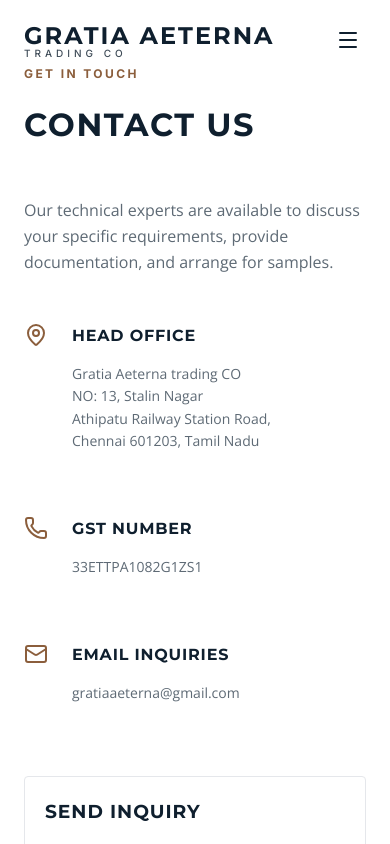
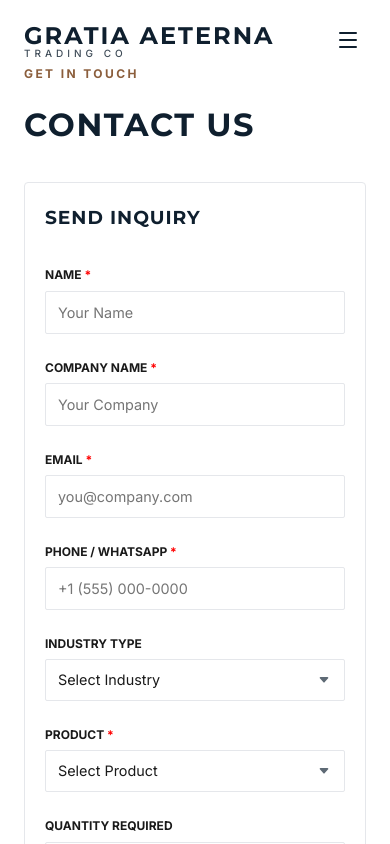
Before and after one commit to shreeharan44/gratia-website, a React (Vite) app: page /contact in a window 390 px wide. Shown: the top 844 px of the page. Built offline with nearby package versions, Linux system fonts and the light colour scheme.

Commit message:
[ mobile form change ]

```diff
--- a/src/pages/Contact.css
+++ b/src/pages/Contact.css
@@ -165,8 +165,14 @@
         margin-top: 2rem;
     }
 
+    /* Form appears first on mobile */
     .contact-form-box {
+        order: -1;
         padding: 1.5rem;
+    }
+
+    .contact-info {
+        order: 1;
     }
 
     /* Stack form to single column on mobile */
```
